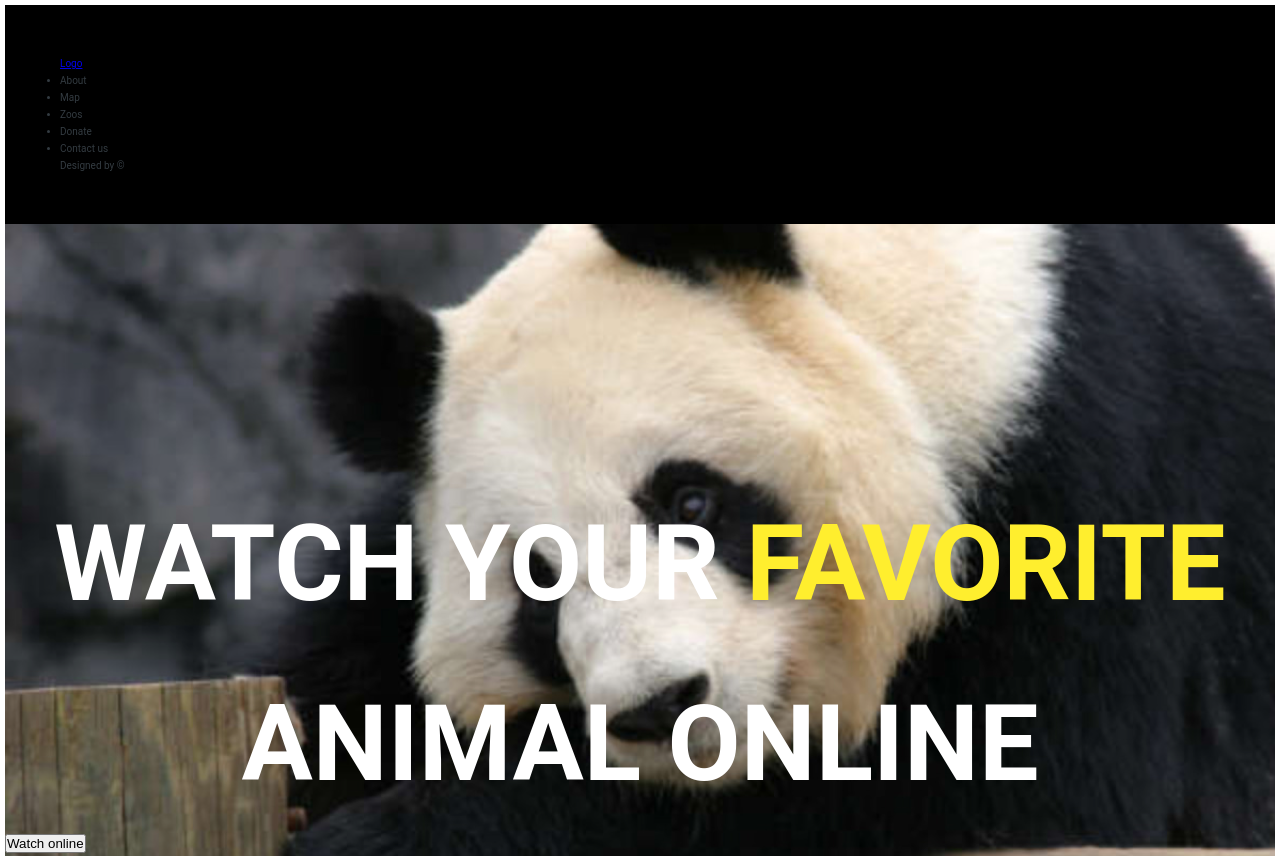
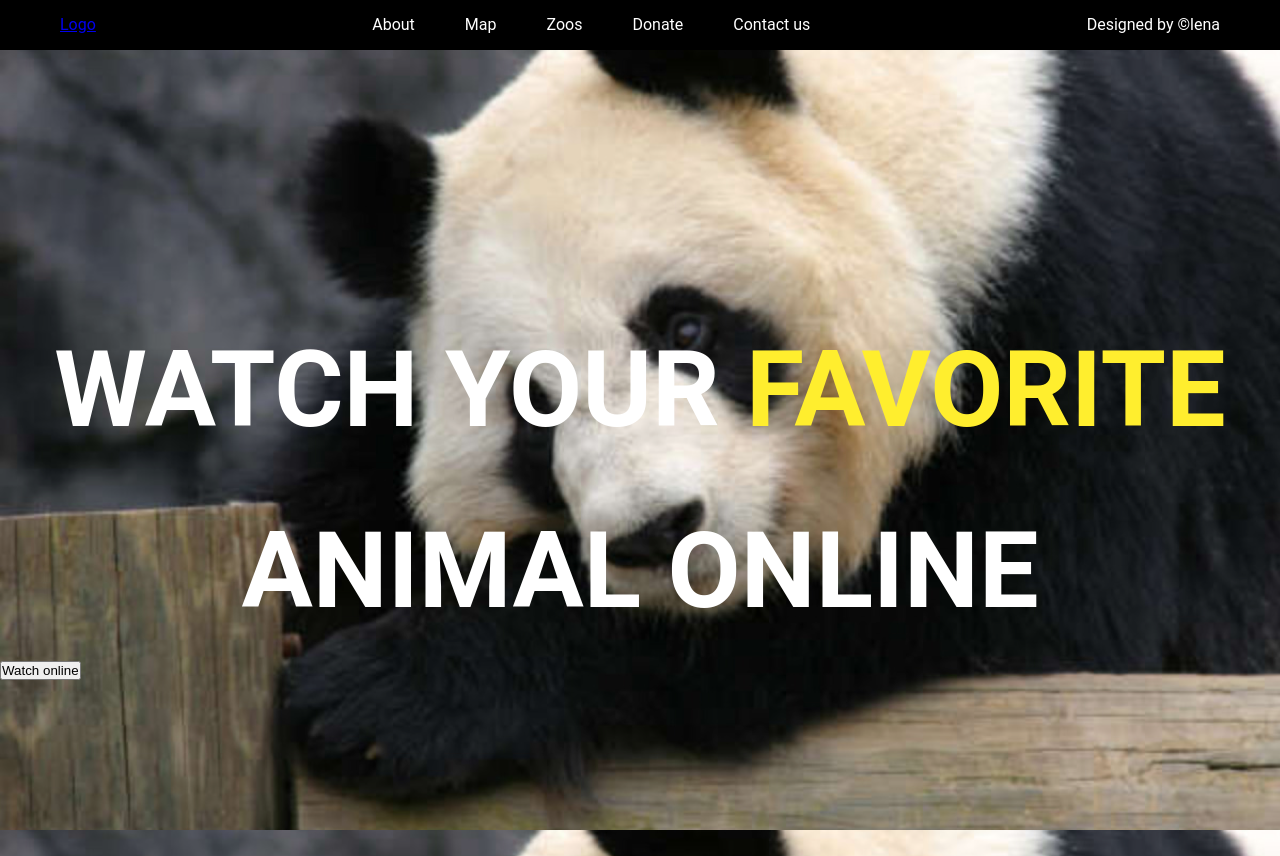
Before and after one commit to milanalim/online-zoo, a website: page index.html in a window 1280 px wide. Shown: the top 856 px of the page. Drawn offline with Linux system fonts and the light colour scheme.

Commit message:
feat: styles updated

```diff
--- a/index.html
+++ b/index.html
@@ -10,18 +10,18 @@
 </head>
 <body>
 <header class = "header">
-    <div class="wrapper">
+    <div class="wrapper header__wrapper">
         <a href="#" class="logo">Logo</a>
         <nav class="header__navigation">
             <ul class="navigation">
-                <li>About</li>
-                <li>Map</li>
-                <li>Zoos</li>
-                <li>Donate</li>
-                <li>Contact us</li>
+                <li class="navigation__link">About</li>
+                <li class="navigation__link">Map</li>
+                <li class="navigation__link">Zoos</li>
+                <li class="navigation__link">Donate</li>
+                <li class="navigation__link">Contact us</li>
             </ul>
         </nav>
-        <a class="designed">Designed by ©</a>
+        <a class="designed">Designed by ©lena</a>
     </div>
 </header>
 <section class="section-welcome">
--- a/styles/base/_base.scss
+++ b/styles/base/_base.scss
@@ -12,5 +12,4 @@ html {
 
 body {
   box-sizing: border-box;
-  padding: 0.5rem;
 }
--- /dev/null
+++ b/styles/components/_button.scss
@@ -0,0 +1,3 @@
+.btn{
+  padding: 5px 16px 1px;
+}
--- a/styles/layout/_header.scss
+++ b/styles/layout/_header.scss
@@ -1,5 +1,23 @@
 .header{
-  height: 100%;
-  background-color: #000000;
-  padding: 5rem 0;
+  font-size: $default-font-size;
+  line-height: 2.24rem;
+  color: $color-text-light;
+  background-color: $color-heading;
+  padding: 1.4rem 0;
 }
+
+.header__wrapper{
+  display: flex;
+  align-items: center;
+  justify-content: space-between;
+}
+
+.navigation{
+  display: flex;
+
+  &__link{
+    list-style: none;
+    padding: 0 2.5rem ;
+    cursor: pointer;
+  }
+}
--- a/styles/main.scss
+++ b/styles/main.scss
@@ -9,7 +9,7 @@
 //@import "base/utilities";
 //
 //@import "components/bg-video";
-//@import "components/button";
+@import "components/button";
 //@import "components/card";
 //@import "components/composition";
 //@import "components/feature-box";
```
Also changed, not shown: css/style.css, items/logo.svg (added).
